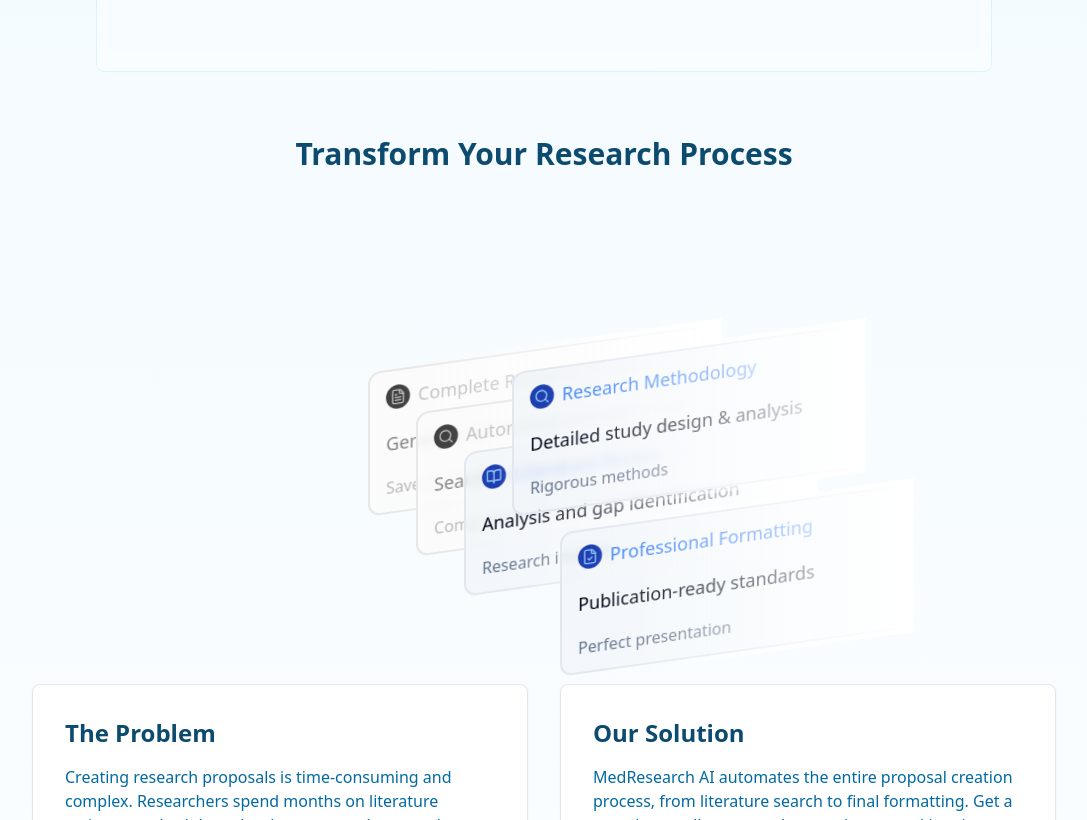
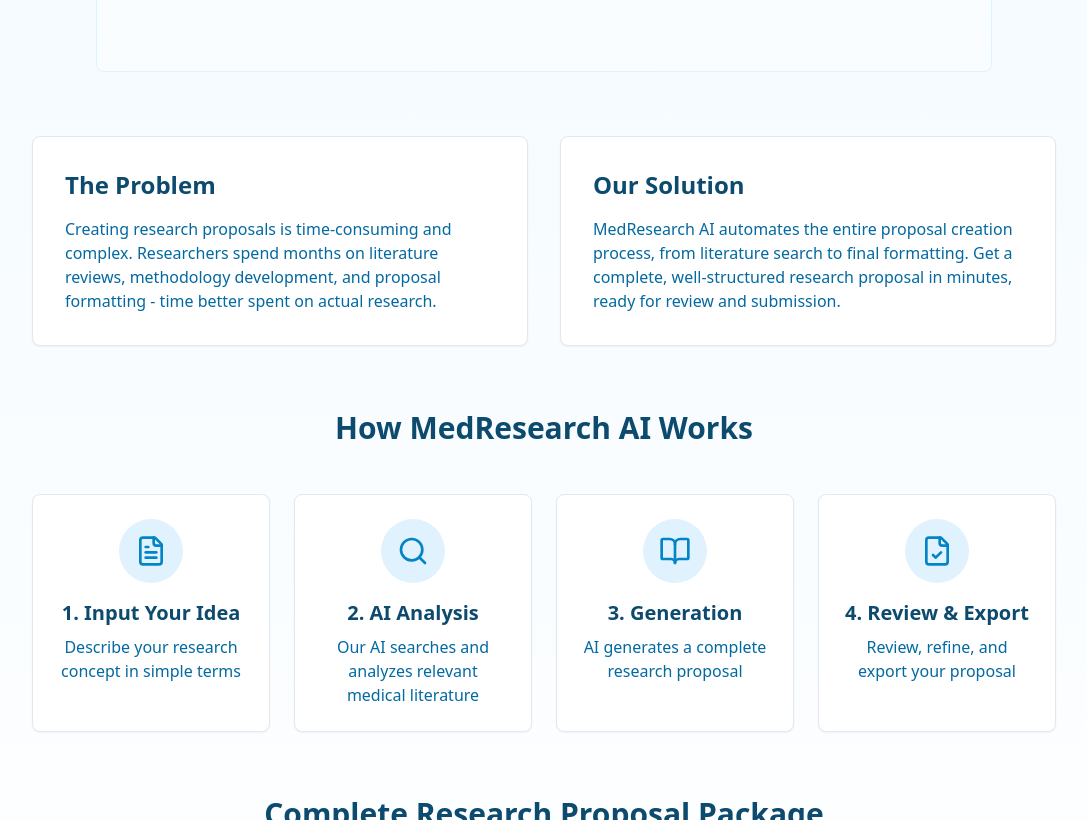
Before and after one commit to netflypsb/research-helper-bot, a React (Vite) app: page / in a window 1280 px wide. Shown: the part 620-1440 px from the top of the page, without its empty margins (96-1183 px from the left). Built offline with nearby package versions, Linux system fonts and the light colour scheme.

Commit message:
Reverted to edit 405c5a9d-eea2-4726-a04d-bdb4cba5b68f: "Fix TypeScript errors in canvas.tsx
Resolved TypeScript errors related to properties 'x' and 'y' not existing on type '{}' in src/components/ui/canvas.tsx.
[skip gpt_engineer]"

```diff
--- a/src/components/ui/display-cards.tsx
+++ /dev/null
@@ -1,70 +0,0 @@
-"use client";
-
-import { cn } from "@/lib/utils";
-import { Sparkles, BookOpen, Search, FileCheck, FileText } from "lucide-react";
-
-interface DisplayCardProps {
-  className?: string;
-  icon?: React.ReactNode;
-  title?: string;
-  description?: string;
-  date?: string;
-  iconClassName?: string;
-  titleClassName?: string;
-}
-
-function DisplayCard({
-  className,
-  icon = <Sparkles className="size-4 text-blue-300" />,
-  title = "Featured",
-  description = "Discover amazing content",
-  date = "Just now",
-  iconClassName = "text-blue-500",
-  titleClassName = "text-blue-500",
-}: DisplayCardProps) {
-  return (
-    <div
-      className={cn(
-        "relative flex h-36 w-[22rem] -skew-y-[8deg] select-none flex-col justify-between rounded-xl border-2 bg-muted/70 backdrop-blur-sm px-4 py-3 transition-all duration-700 after:absolute after:-right-1 after:top-[-5%] after:h-[110%] after:w-[20rem] after:bg-gradient-to-l after:from-background after:to-transparent after:content-[''] hover:border-white/20 hover:bg-muted [&>*]:flex [&>*]:items-center [&>*]:gap-2",
-        className
-      )}
-    >
-      <div>
-        <span className="relative inline-block rounded-full bg-blue-800 p-1">
-          {icon}
-        </span>
-        <p className={cn("text-lg font-medium", titleClassName)}>{title}</p>
-      </div>
-      <p className="whitespace-nowrap text-lg">{description}</p>
-      <p className="text-muted-foreground">{date}</p>
-    </div>
-  );
-}
-
-interface DisplayCardsProps {
-  cards?: DisplayCardProps[];
-}
-
-export default function DisplayCards({ cards }: DisplayCardsProps) {
-  const defaultCards = [
-    {
-      className: "[grid-area:stack] hover:-translate-y-10 before:absolute before:w-[100%] before:outline-1 before:rounded-xl before:outline-border before:h-[100%] before:content-[''] before:bg-blend-overlay before:bg-background/50 grayscale-[100%] hover:before:opacity-0 before:transition-opacity before:duration:700 hover:grayscale-0 before:left-0 before:top-0",
-    },
-    {
-      className: "[grid-area:stack] translate-x-16 translate-y-10 hover:-translate-y-1 before:absolute before:w-[100%] before:outline-1 before:rounded-xl before:outline-border before:h-[100%] before:content-[''] before:bg-blend-overlay before:bg-background/50 grayscale-[100%] hover:before:opacity-0 before:transition-opacity before:duration:700 hover:grayscale-0 before:left-0 before:top-0",
-    },
-    {
-      className: "[grid-area:stack] translate-x-32 translate-y-20 hover:translate-y-10",
-    },
-  ];
-
-  const displayCards = cards || defaultCards;
-
-  return (
-    <div className="grid [grid-template-areas:'stack'] place-items-center opacity-100 animate-in fade-in-0 duration-700">
-      {displayCards.map((cardProps, index) => (
-        <DisplayCard key={index} {...cardProps} />
-      ))}
-    </div>
-  );
-}
--- a/src/pages/Index.tsx
+++ b/src/pages/Index.tsx
@@ -7,7 +7,6 @@ import { ArrowRight, FileText, Search, BookOpen, FileCheck } from "lucide-react"
 import { useNavigate } from "react-router-dom";
 import { useEffect } from "react";
 import { renderCanvas } from "@/components/ui/canvas";
-import DisplayCards from "@/components/ui/display-cards";
 
 const Index = () => {
   const navigate = useNavigate();
@@ -15,54 +14,6 @@ const Index = () => {
   useEffect(() => {
     renderCanvas();
   }, []);
-
-  const featureCards = [
-    {
-      icon: <FileText className="size-4 text-blue-300" />,
-      title: "Complete Research Proposal",
-      description: "Generate full proposals in minutes",
-      date: "Save months of work",
-      iconClassName: "text-blue-500",
-      titleClassName: "text-blue-500",
-      className: "[grid-area:stack] hover:-translate-y-10 before:absolute before:w-[100%] before:outline-1 before:rounded-xl before:outline-border before:h-[100%] before:content-[''] before:bg-blend-overlay before:bg-background/50 grayscale-[100%] hover:before:opacity-0 before:transition-opacity before:duration:700 hover:grayscale-0 before:left-0 before:top-0",
-    },
-    {
-      icon: <Search className="size-4 text-blue-300" />,
-      title: "Automated Literature Search",
-      description: "Search across multiple sources",
-      date: "Comprehensive coverage",
-      iconClassName: "text-blue-500",
-      titleClassName: "text-blue-500",
-      className: "[grid-area:stack] translate-x-12 translate-y-10 hover:-translate-y-1 before:absolute before:w-[100%] before:outline-1 before:rounded-xl before:outline-border before:h-[100%] before:content-[''] before:bg-blend-overlay before:bg-background/50 grayscale-[100%] hover:before:opacity-0 before:transition-opacity before:duration:700 hover:grayscale-0 before:left-0 before:top-0",
-    },
-    {
-      icon: <BookOpen className="size-4 text-blue-300" />,
-      title: "Literature Review",
-      description: "Analysis and gap identification",
-      date: "Research insights",
-      iconClassName: "text-blue-500",
-      titleClassName: "text-blue-500",
-      className: "[grid-area:stack] translate-x-24 translate-y-20 hover:translate-y-10",
-    },
-    {
-      icon: <Search className="size-4 text-blue-300" />,
-      title: "Research Methodology",
-      description: "Detailed study design & analysis",
-      date: "Rigorous methods",
-      iconClassName: "text-blue-500",
-      titleClassName: "text-blue-500",
-      className: "[grid-area:stack] translate-x-36 translate-y-30 hover:translate-y-20",
-    },
-    {
-      icon: <FileCheck className="size-4 text-blue-300" />,
-      title: "Professional Formatting",
-      description: "Publication-ready standards",
-      date: "Perfect presentation",
-      iconClassName: "text-blue-500",
-      titleClassName: "text-blue-500",
-      className: "[grid-area:stack] translate-x-48 translate-y-40 hover:translate-y-30",
-    },
-  ];
 
   return (
     <div className="min-h-screen flex flex-col bg-gradient-to-b from-sky-50 to-white">
@@ -96,18 +47,7 @@ const Index = () => {
           </div>
         </div>
 
-        {/* Features Section */}
-        <div className="max-w-7xl mx-auto mb-16">
-          <h2 className="text-3xl font-bold text-sky-900 text-center mb-12">
-            Transform Your Research Process
-          </h2>
-          <div className="flex min-h-[400px] w-full items-center justify-center py-20">
-            <div className="w-full max-w-5xl">
-              <DisplayCards cards={featureCards} />
-            </div>
-          </div>
-        </div>
-
+        {/* Value Proposition and other sections remain unchanged */}
         {/* Value Proposition */}
         <div className="grid md:grid-cols-2 gap-8 max-w-5xl mx-auto mb-16">
           <Card className="p-8 hover:shadow-lg transition-shadow bg-white">
```
